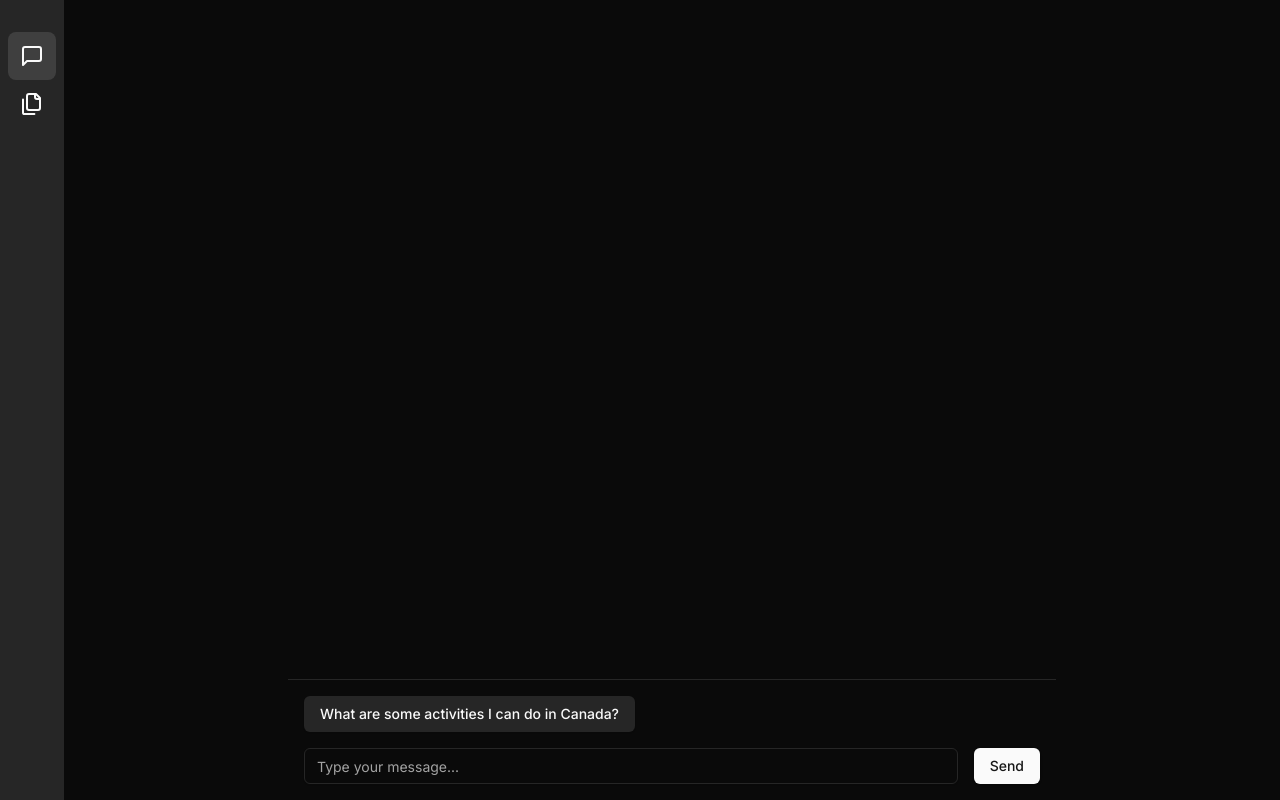
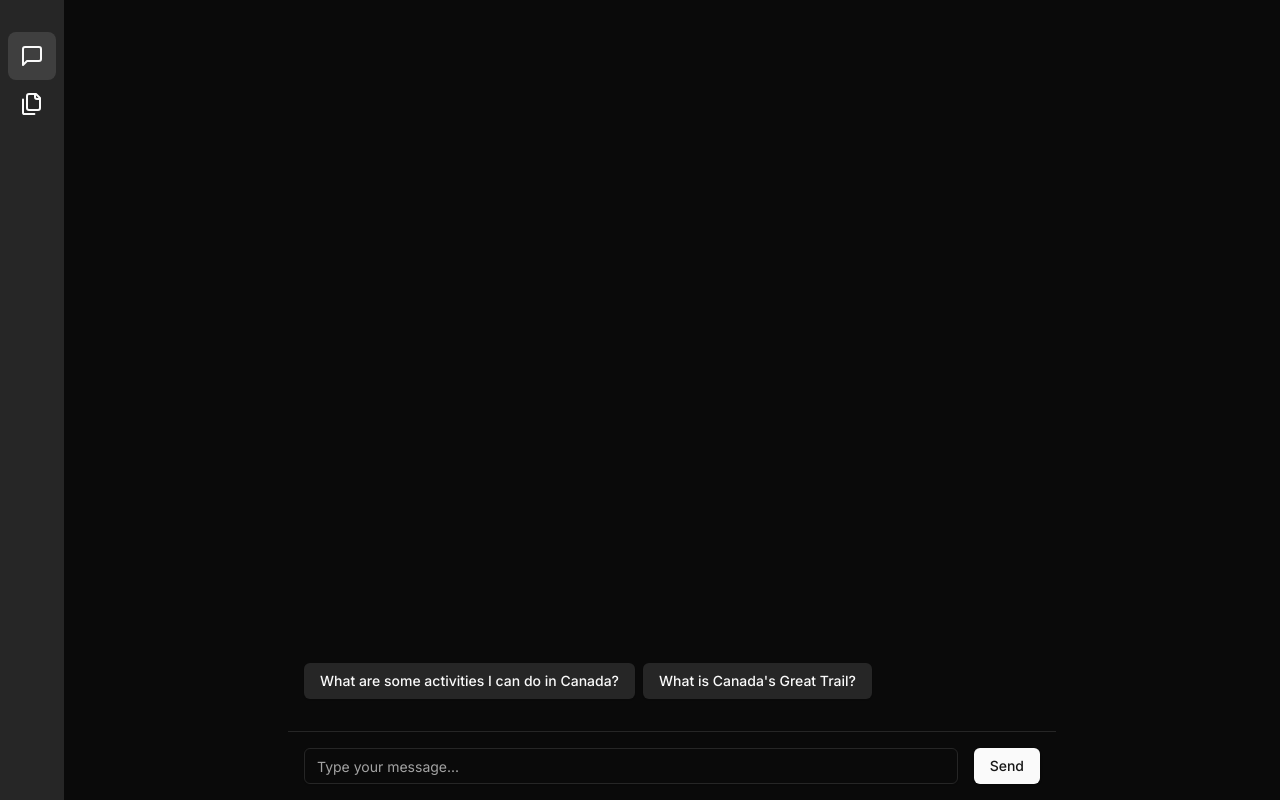
Before and after one commit to austinmw312/rag-chatbot, a Next.js app: page / in a window 1280 px wide. Built offline with nearby package versions, Linux system fonts and the light colour scheme.

Commit message:
Multiple sample prompts

```diff
--- a/components/chat-interface.tsx
+++ b/components/chat-interface.tsx
@@ -88,8 +88,11 @@ export function ChatInterface() {
         </ScrollArea>
       </div>
 
+      <SuggestedPrompts
+        onSelectPrompt={handleSelectPrompt}
+        messageCount={messages.length}
+      />
       <div className="p-4 border-t">
-        <SuggestedPrompts onSelectPrompt={handleSelectPrompt} />
         <form className="flex gap-4" onSubmit={handleSubmit}>
           <Input
             placeholder="Type your message..."
--- a/components/suggested-prompts.tsx
+++ b/components/suggested-prompts.tsx
@@ -1,23 +1,35 @@
 import { Button } from "./ui/button";
+import { useState } from "react";
 
 interface SuggestedPromptsProps {
   onSelectPrompt: (prompt: string) => void;
+  messageCount: number;
 }
 
-export function SuggestedPrompts({ onSelectPrompt }: SuggestedPromptsProps) {
+export function SuggestedPrompts({ onSelectPrompt, messageCount }: SuggestedPromptsProps) {
+  const [isVisible, setIsVisible] = useState(true);
+
   const prompts = [
     "What are some activities I can do in Canada?",
-    // Add more example prompts here later
+    "What is Canada's Great Trail?",
   ];
 
+  const handlePromptClick = (prompt: string) => {
+    onSelectPrompt(prompt);
+    setIsVisible(false);
+  };
+
+  // Hide if there are any messages or if manually hidden
+  if (!isVisible || messageCount > 0) return null;
+
   return (
-    <div className="flex gap-2 mb-4 flex-wrap">
+    <div className="flex gap-2 mb-4 flex-wrap px-4 pb-4">
       {prompts.map((prompt) => (
         <Button
           key={prompt}
           variant="secondary"
           className="text-sm"
-          onClick={() => onSelectPrompt(prompt)}
+          onClick={() => handlePromptClick(prompt)}
         >
           {prompt}
         </Button>
```
